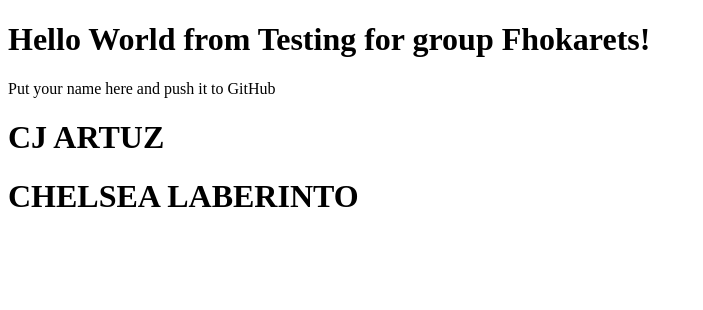
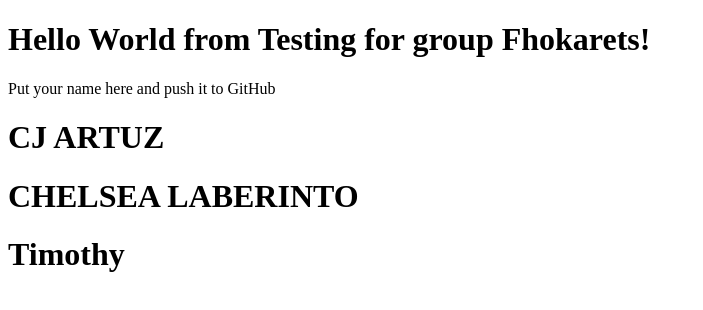
Before and after one commit to sijey-CJAA/hello-html, a plain HTML site: page hello.html in a window 1280 px wide. Shown: the whole page, without its empty margins (0-703 px from the left). Drawn offline with Linux system fonts and the light colour scheme.

Commit message:
Added my name to

```diff
--- a/hello.html
+++ b/hello.html
@@ -9,6 +9,7 @@
         <p>Put your name here and push it to GitHub</p>
         <h1>CJ ARTUZ</h1>
         <h1>CHELSEA LABERINTO</h1>
+        <h1>Timothy</h1>
     </div>
 </body>
 </html>
```
